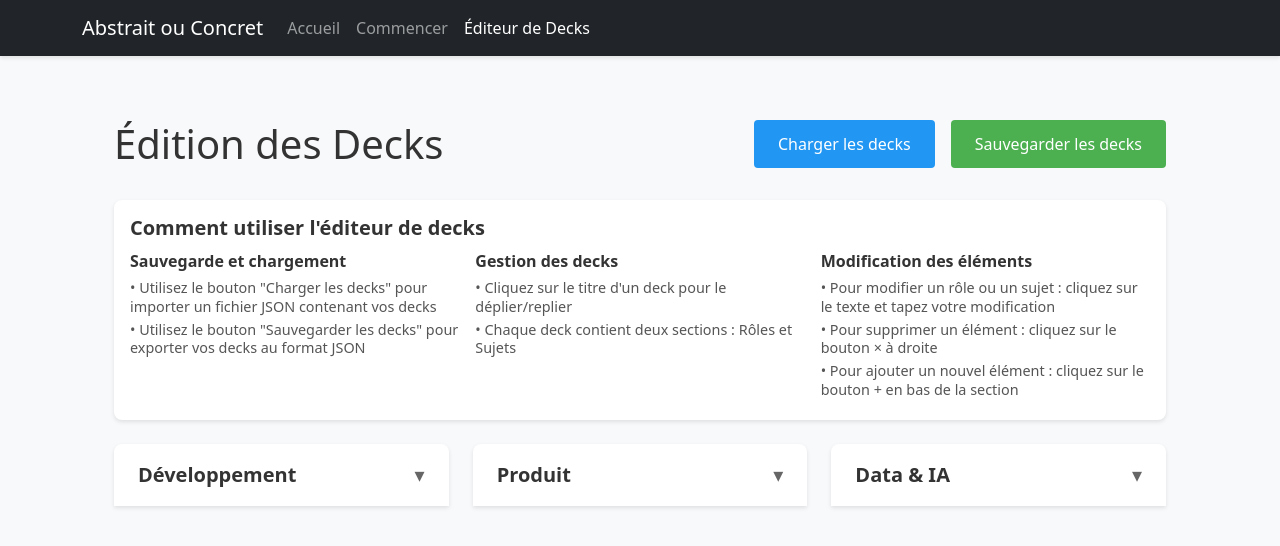
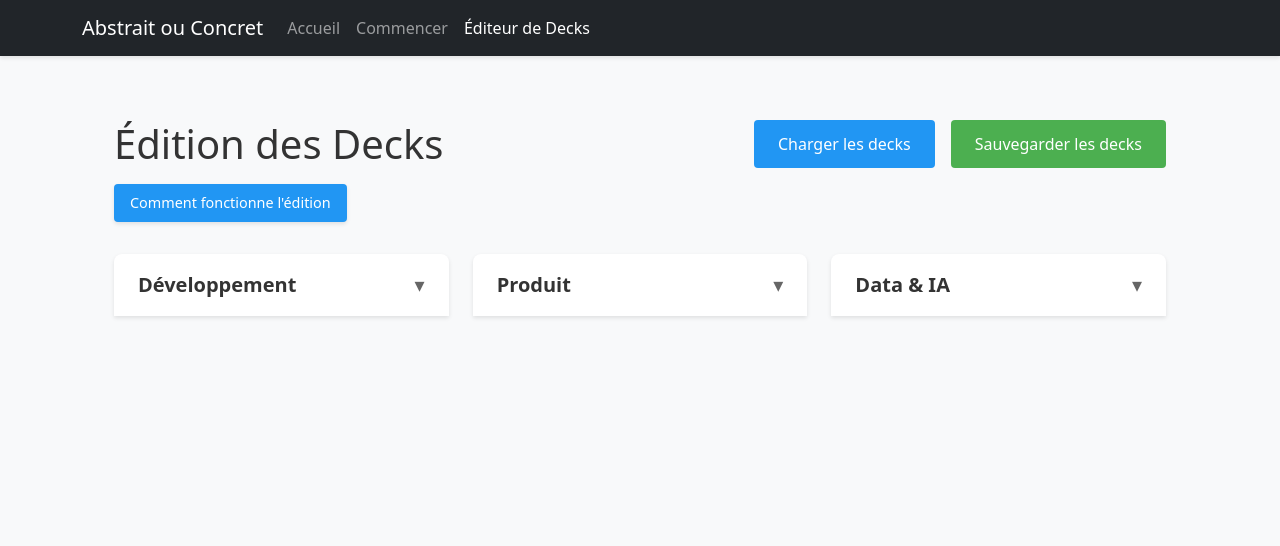
Before and after one commit to loickaczmarek/sg-ab-co-game, an Angular app: page /editor in a window 1280 px wide. Shown: the top 546 px of the page. Built offline with nearby package versions, Linux system fonts and the light colour scheme.

Commit message:
feat: add better description

```diff
--- a/src/app/components/deck-editor/deck-editor.component.html
+++ b/src/app/components/deck-editor/deck-editor.component.html
@@ -1,5 +1,6 @@
 <div class="deck-editor">
   <div class="header">
+    <div class="title-section">
       <h1>Édition des Decks</h1>
       <div class="actions">
         <button class="import-button" (click)="importDecksClick()">
@@ -10,27 +11,27 @@
         </button>
       </div>
     </div>
-
-  <div class="description">
-    <h2>Comment utiliser l'éditeur de decks</h2>
-    <div class="description-content">
-      <div class="description-section">
-        <h3>Sauvegarde et chargement</h3>
+    <button class="info-button" (click)="toggleInfo()">
+      Comment fonctionne l'édition
+      <div class="info-tooltip">
+        <div class="info-section">
+          <h4>Sauvegarde et chargement</h4>
           <p>• Utilisez le bouton "Charger les decks" pour importer un fichier JSON contenant vos decks</p>
           <p>• Utilisez le bouton "Sauvegarder les decks" pour exporter vos decks au format JSON</p>
         </div>
-      <div class="description-section">
-        <h3>Gestion des decks</h3>
+        <div class="info-section">
+          <h4>Gestion des decks</h4>
           <p>• Cliquez sur le titre d'un deck pour le déplier/replier</p>
           <p>• Chaque deck contient deux sections : Rôles et Sujets</p>
         </div>
-      <div class="description-section">
-        <h3>Modification des éléments</h3>
+        <div class="info-section">
+          <h4>Modification des éléments</h4>
           <p>• Pour modifier un rôle ou un sujet : cliquez sur le texte et tapez votre modification</p>
           <p>• Pour supprimer un élément : cliquez sur le bouton × à droite</p>
           <p>• Pour ajouter un nouvel élément : cliquez sur le bouton + en bas de la section</p>
         </div>
       </div>
+    </button>
   </div>
 
   <div class="decks-list">
--- a/src/app/components/deck-editor/deck-editor.component.scss
+++ b/src/app/components/deck-editor/deck-editor.component.scss
@@ -5,9 +5,14 @@
 
   .header {
     display: flex;
+    flex-direction: column;
+    gap: 1rem;
+    margin-bottom: 2rem;
+
+    .title-section {
+      display: flex;
       justify-content: space-between;
       align-items: center;
-    margin-bottom: 2rem;
 
       h1 {
         margin: 0;
@@ -17,6 +22,7 @@
       .actions {
         display: flex;
         gap: 1rem;
+        align-items: center;
 
         button {
           padding: 0.75rem 1.5rem;
@@ -47,6 +53,75 @@
           &:hover {
             background-color: #45a049;
           }
+        }
+      }
+    }
+
+    .info-button {
+      align-self: flex-start;
+      position: relative;
+      background: #2196F3;
+      border: none;
+      cursor: pointer;
+      padding: 0.5rem 1rem;
+      border-radius: 4px;
+      display: flex;
+      align-items: center;
+      justify-content: center;
+      transition: all 0.2s ease;
+      color: white;
+      font-size: 0.9rem;
+      font-weight: 500;
+      box-shadow: 0 2px 4px rgba(0, 0, 0, 0.1);
+
+      &:hover {
+        background-color: #1976D2;
+        transform: translateY(-1px);
+        box-shadow: 0 4px 8px rgba(0, 0, 0, 0.2);
+      }
+
+      .info-tooltip {
+        position: absolute;
+        top: 100%;
+        left: 0;
+        background-color: white;
+        border-radius: 8px;
+        padding: 1rem;
+        box-shadow: 0 2px 8px rgba(0, 0, 0, 0.15);
+        width: 300px;
+        z-index: 1000;
+        display: none;
+        text-align: left;
+        margin-top: 0.5rem;
+
+        h3 {
+          margin: 0 0 0.75rem 0;
+          color: #333;
+          font-size: 1.1rem;
+          font-weight: 600;
+        }
+
+        .info-section {
+          margin-bottom: 0.75rem;
+
+          h4 {
+            margin: 0 0 0.5rem 0;
+            color: #333;
+            font-size: 0.95rem;
+            font-weight: 600;
+          }
+
+          p {
+            margin: 0 0 0.25rem 0;
+            color: #555;
+            font-size: 0.85rem;
+            line-height: 1.3;
+          }
+        }
+      }
+
+      &:hover .info-tooltip {
+        display: block;
       }
     }
   }
--- a/src/app/components/deck-editor/deck-editor.component.ts
+++ b/src/app/components/deck-editor/deck-editor.component.ts
@@ -144,4 +144,9 @@ export class DeckEditorComponent implements OnInit {
     };
     reader.readAsText(file);
   }
+
+  toggleInfo() {
+    // Cette méthode est nécessaire pour éviter l'erreur de compilation
+    // L'affichage de l'info-bulle est géré par CSS avec :hover
+  }
 }
```
Lines whose indentation alone changed are shown as unchanged.
